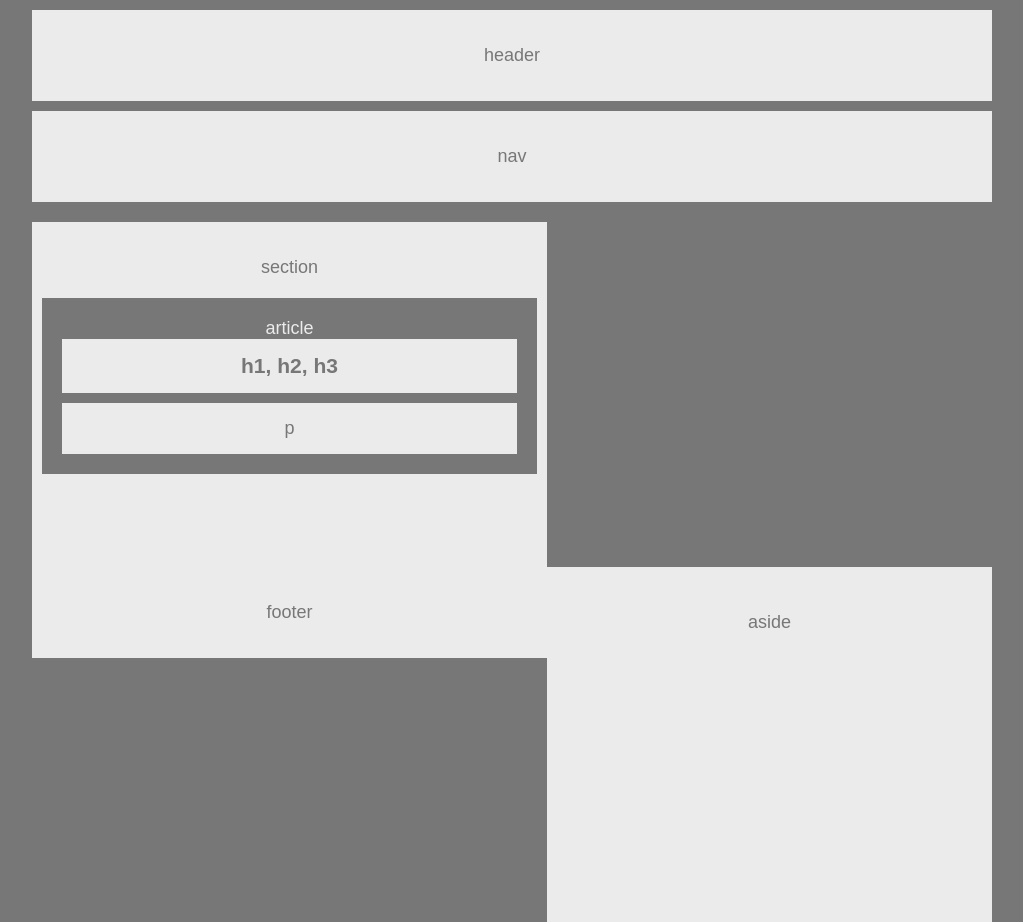
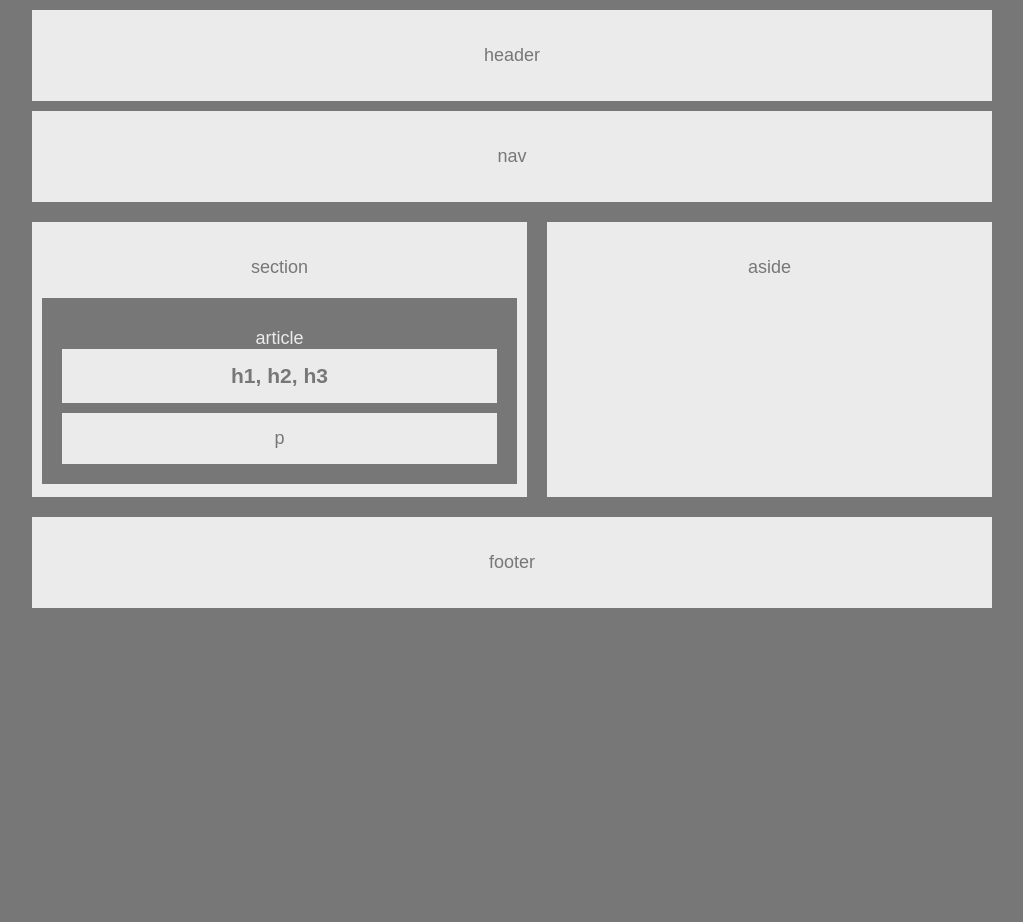
Before and after one commit to jonpking/HW-Wireframe, a plain HTML site: page index.html in a window 1280 px wide. Shown: the whole page, without its empty margins (128-1151 px from the left). After the commit the page ends 800 px from the top, so only its background shows below. Drawn offline with Linux system fonts and the light colour scheme.

Commit message:
modified CSS to match instructions

```diff
--- a/style.css
+++ b/style.css
@@ -35,6 +35,7 @@ section {
     margin: 10px 10px 0 0;
     float: left;
     text-align: center;
+    box-sizing: border-box;
 }
 
 aside {
@@ -45,6 +46,7 @@ aside {
     margin: 10px 0 0 0;
     float: right;
     text-align: center;
+    box-sizing: border-box;
 }
 
 footer {
@@ -58,7 +60,7 @@ footer {
 article {
     color: #ebebeb;
     background: #777;
-    padding: 20px 20px;
+    padding: 30px 20px 20px 20px;
     margin: 20px 0;
     text-align: center;
 }
```
